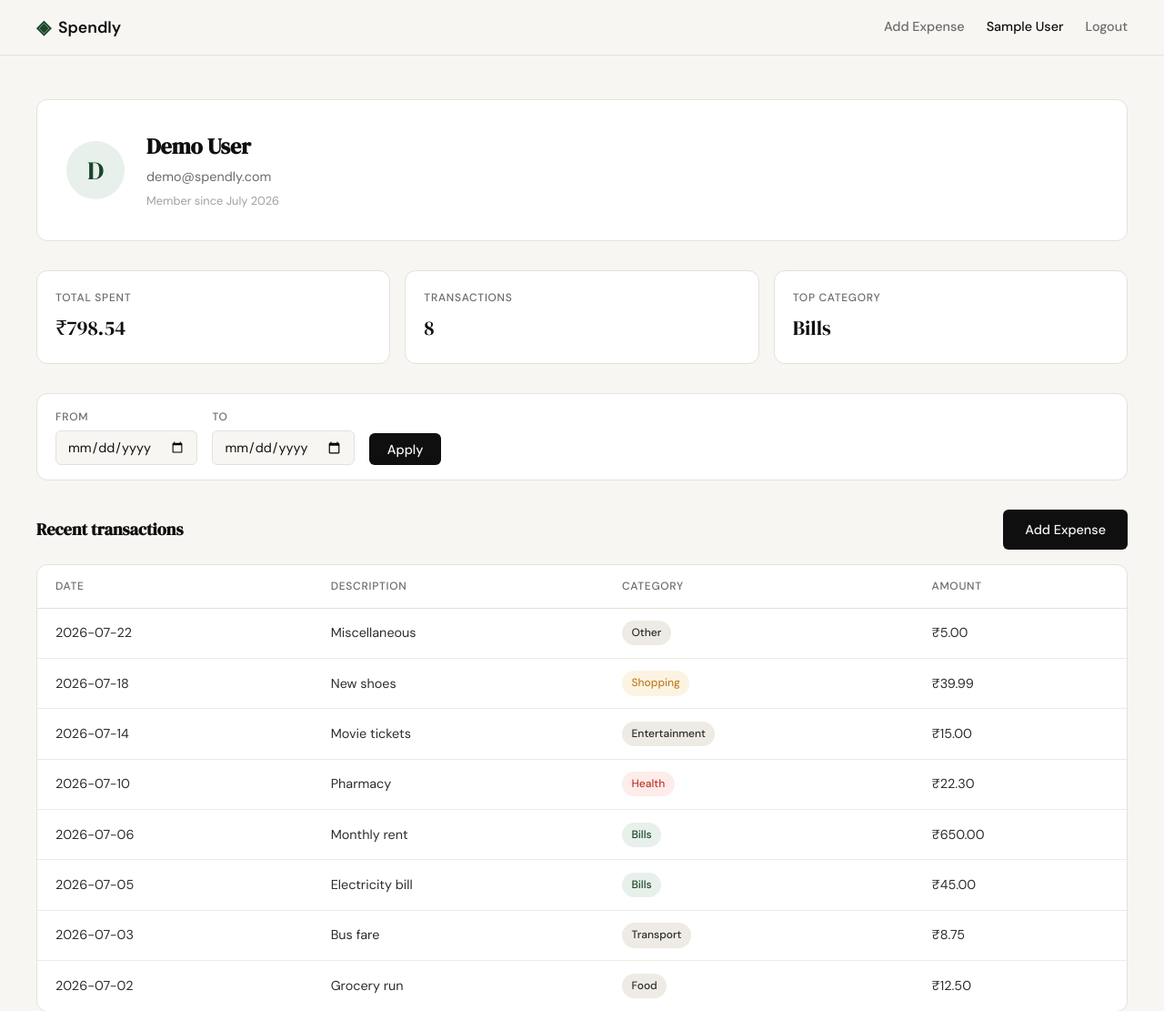
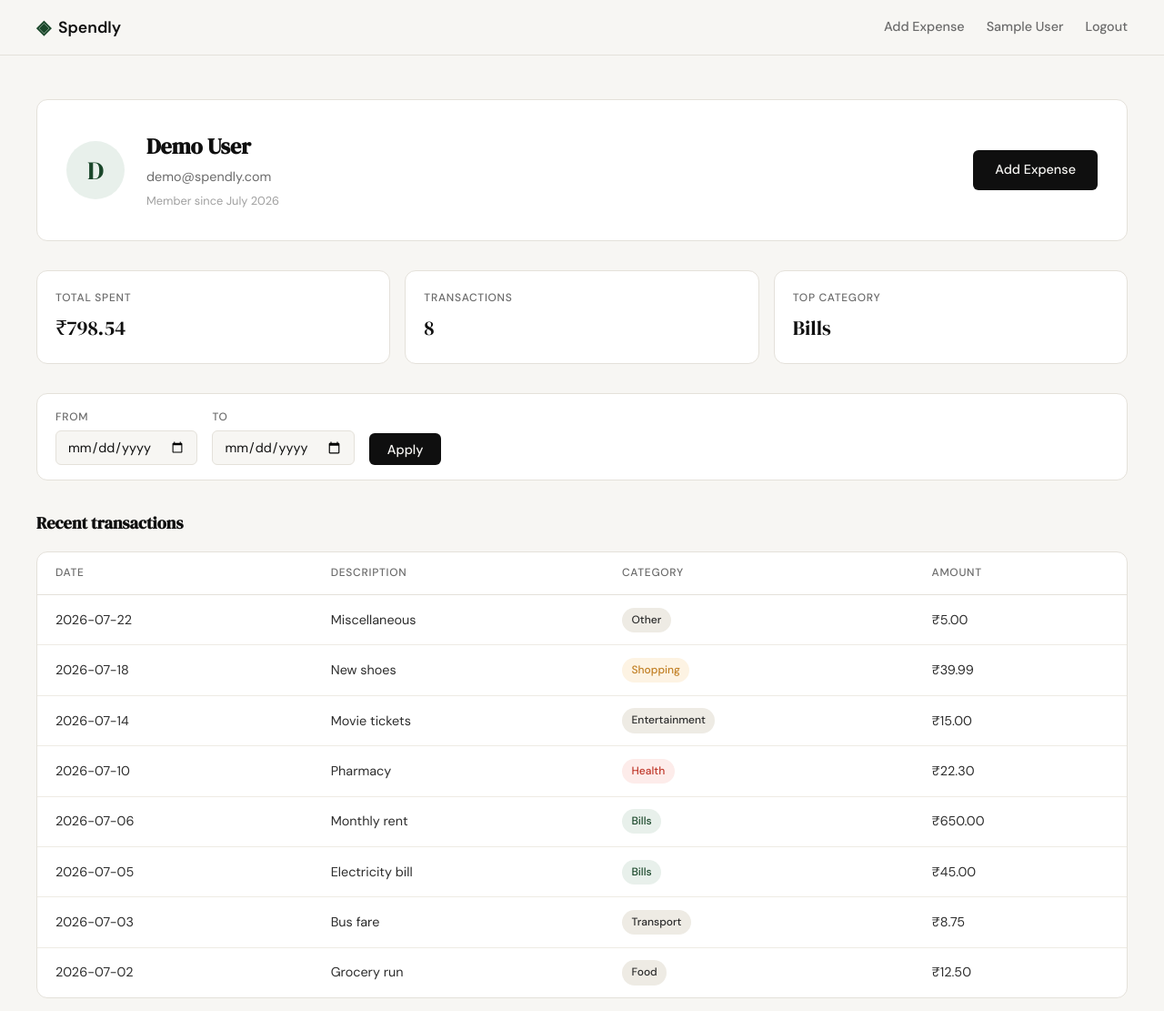
Before and after one commit to msdianprince-7/Spendly, a Flask app: page /profile in a window 1280 px wide. Shown: the top 1111 px of the page at 91% size. Run offline with Flask 3, Linux system fonts and the light colour scheme; the visitor is signed in with stand-in values (Sample User, id 1); data comes from the database, SQL or seed files in the repository.

Commit message:
fix: link navbar name to profile, move Add Expense button to profile header
The session name in the navbar was plain text with no way to navigate
to the dashboard; it now links to /profile. Also relocates the Add
Expense button from above the transactions table into the profile
header card, next to name/email/member-since.

Co-Authored-By: Claude Sonnet 5 <noreply@anthropic.com>

```diff
--- a/static/css/profile.css
+++ b/static/css/profile.css
@@ -25,6 +25,14 @@
     display: flex;
     align-items: center;
     gap: 1.5rem;
+}
+
+.profile-info {
+    flex: 1;
+}
+
+.profile-card .btn-primary {
+    flex-shrink: 0;
 }
 
 .profile-avatar {
@@ -170,18 +178,6 @@
     margin-bottom: 1rem;
 }
 
-.profile-block-header {
-    display: flex;
-    align-items: center;
-    justify-content: space-between;
-    gap: 1rem;
-    margin-bottom: 1rem;
-}
-
-.profile-block-header .profile-block-title {
-    margin-bottom: 0;
-}
-
 /* Transaction history table */
 
 .profile-table-wrap {
--- a/templates/base.html
+++ b/templates/base.html
@@ -21,7 +21,7 @@
             <div class="nav-links">
                 {% if session.get('user_id') %}
                     <a href="{{ url_for('add_expense') }}">Add Expense</a>
-                    <span>{{ session.get('name') }}</span>
+                    <a href="{{ url_for('profile') }}">{{ session.get('name') }}</a>
                     <a href="{{ url_for('logout') }}">Logout</a>
                 {% else %}
                     <a href="{{ url_for('login') }}">Sign in</a>
--- a/templates/profile.html
+++ b/templates/profile.html
@@ -18,6 +18,7 @@
                 <p class="profile-email">{{ user.email }}</p>
                 <p class="profile-since">Member since {{ user.member_since }}</p>
             </div>
+            <a href="{{ url_for('add_expense') }}" class="btn-primary">Add Expense</a>
         </div>
 
         <div class="profile-stats">
@@ -55,10 +56,7 @@
         </div>
 
         <div class="profile-block">
-            <div class="profile-block-header">
-                <h2 class="profile-block-title">Recent transactions</h2>
-                <a href="{{ url_for('add_expense') }}" class="btn-primary">Add Expense</a>
-            </div>
+            <h2 class="profile-block-title">Recent transactions</h2>
             <div class="profile-table-wrap">
                 <table class="profile-table">
                     <thead>
```
